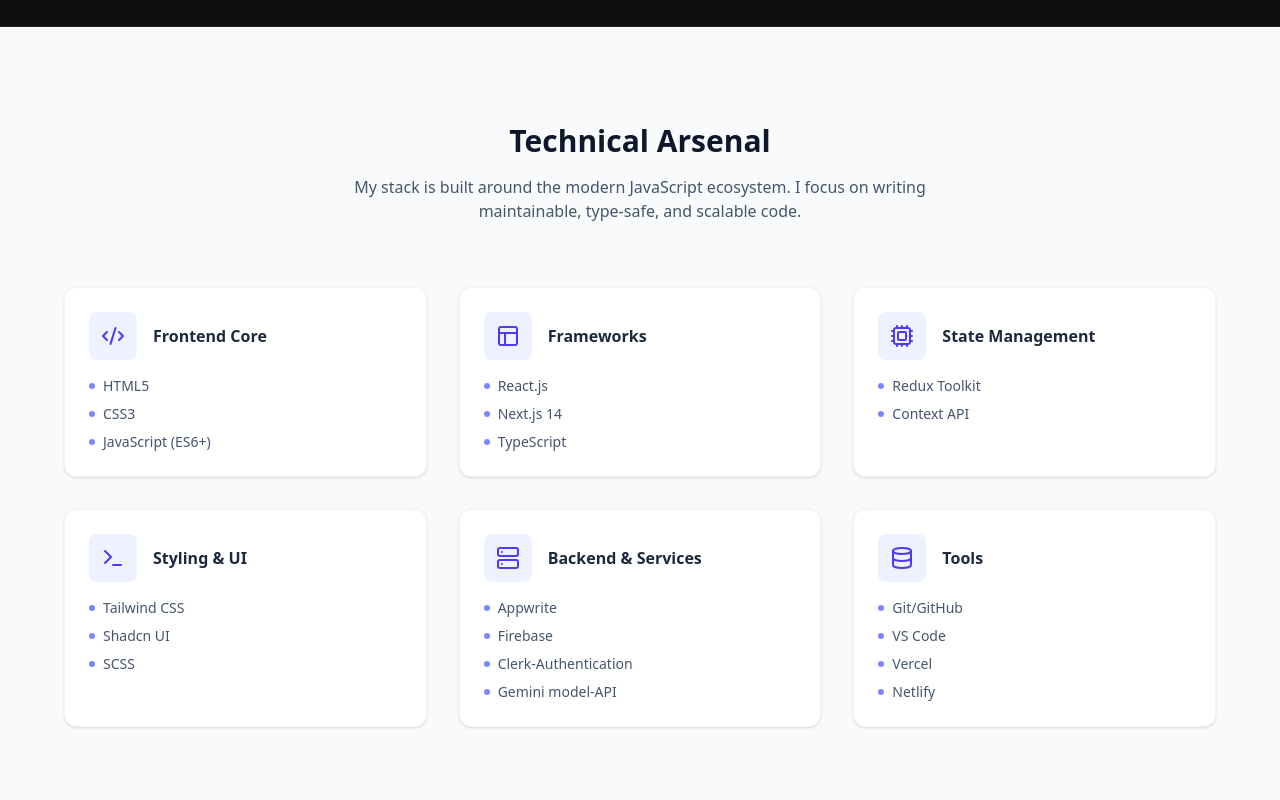
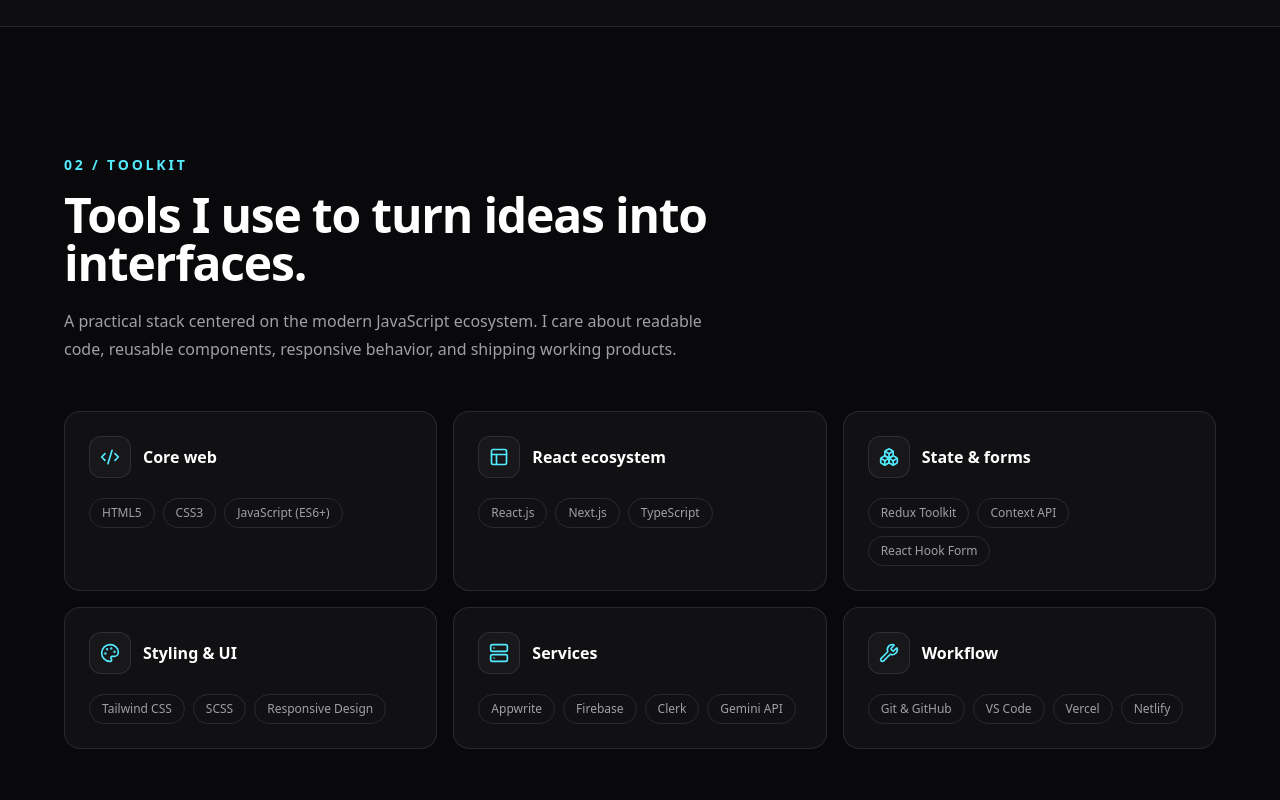
Before and after one commit to qutubahmed732/Portfolio, a React (Vite) app: page / in a window 1280 px wide. Shown: the part 1720-2520 px from the top of the page. Built offline with nearby package versions, Linux system fonts and the light colour scheme.

Commit message:
refactor: modernize skills section and accurate technology labels

```diff
--- a/src/components/Skills.jsx
+++ b/src/components/Skills.jsx
@@ -1,44 +1,32 @@
-import { Code2, Layout, Cpu, Terminal, Server, Database } from "lucide-react";
+import { Code2, Layout, Boxes, Palette, Server, Wrench } from "lucide-react";
+
+const skills = [
+  { category: "Core web", icon: Code2, items: ["HTML5", "CSS3", "JavaScript (ES6+)"] },
+  { category: "React ecosystem", icon: Layout, items: ["React.js", "Next.js", "TypeScript"] },
+  { category: "State & forms", icon: Boxes, items: ["Redux Toolkit", "Context API", "React Hook Form"] },
+  { category: "Styling & UI", icon: Palette, items: ["Tailwind CSS", "SCSS", "Responsive Design"] },
+  { category: "Services", icon: Server, items: ["Appwrite", "Firebase", "Clerk", "Gemini API"] },
+  { category: "Workflow", icon: Wrench, items: ["Git & GitHub", "VS Code", "Vercel", "Netlify"] },
+];
 
 export default function Skills() {
-
-  const skills = [
-    { category: "Frontend Core", icon: <Code2 className="w-6 h-6" />, items: ["HTML5", "CSS3", "JavaScript (ES6+)"] },
-    { category: "Frameworks", icon: <Layout className="w-6 h-6" />, items: ["React.js", "Next.js 14", "TypeScript"] },
-    { category: "State Management", icon: <Cpu className="w-6 h-6" />, items: ["Redux Toolkit", "Context API"] },
-    { category: "Styling & UI", icon: <Terminal className="w-6 h-6" />, items: ["Tailwind CSS", "Shadcn UI", "SCSS"] },
-    { category: "Backend & Services", icon: <Server className="w-6 h-6" />, items: ["Appwrite", "Firebase", "Clerk-Authentication", "Gemini model-API"] },
-    { category: "Tools", icon: <Database className="w-6 h-6" />, items: ["Git/GitHub", "VS Code", "Vercel", "Netlify"] },
-  ];
-
   return (
-    <section id="skills" className="py-24 bg-slate-50">
-      <div className="container mx-auto px-6">
-        <div className="text-center mb-16">
-          <h2 className="text-3xl font-bold text-slate-900 mb-4">Technical Arsenal</h2>
-          <p className="text-slate-600 max-w-2xl mx-auto">
-            My stack is built around the modern JavaScript ecosystem. I focus on writing maintainable, type-safe, and scalable code.
-          </p>
+    <section id="skills" className="reveal-section px-6 py-24 sm:py-32">
+      <div className="mx-auto max-w-6xl">
+        <div className="max-w-2xl">
+          <p className="reveal-item text-sm font-bold uppercase tracking-[.2em] text-cyan-300">02 / Toolkit</p>
+          <h2 className="reveal-item mt-4 text-4xl font-black tracking-tight text-white sm:text-5xl">Tools I use to turn ideas into interfaces.</h2>
+          <p className="reveal-item mt-5 leading-7 text-zinc-400">A practical stack centered on the modern JavaScript ecosystem. I care about readable code, reusable components, responsive behavior, and shipping working products.</p>
         </div>
-
-        <div className="grid grid-cols-1 md:grid-cols-2 lg:grid-cols-3 gap-8 max-w-6xl mx-auto">
-          {skills.map((skill, index) => (
-            <div key={index} className="bg-white p-6 rounded-xl shadow-sm hover:shadow-md transition-shadow border border-slate-100">
-              <div className="flex items-center gap-4 mb-4">
-                <div className="p-3 bg-indigo-50 text-indigo-600 rounded-lg">
-                  {skill.icon}
-                </div>
-                <h3 className="font-bold text-slate-800">{skill.category}</h3>
+        <div className="mt-12 grid gap-4 sm:grid-cols-2 lg:grid-cols-3">
+          {skills.map(({ category, icon: Icon, items }) => (
+            <article key={category} className="reveal-item rounded-2xl border border-white/10 bg-white/[.035] p-6 transition duration-300 hover:-translate-y-1 hover:border-cyan-300/20 hover:bg-white/[.055]">
+              <div className="mb-5 flex items-center gap-3">
+                <div className="rounded-xl border border-white/10 bg-zinc-900 p-2.5 text-cyan-300"><Icon size={20} /></div>
+                <h3 className="font-bold text-white">{category}</h3>
               </div>
-              <ul className="space-y-2">
-                {skill.items.map((item, i) => (
-                  <li key={i} className="flex items-center text-slate-600 text-sm">
-                    <div className="w-1.5 h-1.5 bg-indigo-400 rounded-full mr-2"></div>
-                    {item}
-                  </li>
-                ))}
-              </ul>
-            </div>
+              <div className="flex flex-wrap gap-2">{items.map((item) => <span key={item} className="rounded-full border border-white/10 px-3 py-1.5 text-xs font-medium text-zinc-400">{item}</span>)}</div>
+            </article>
           ))}
         </div>
       </div>
```
